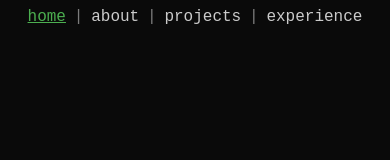
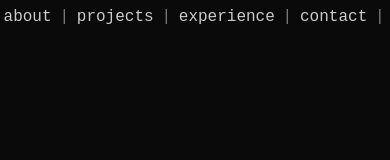
Before and after one commit to Karl-Michaud/portfolio-website, a Next.js app in the folder website/: page / in a window 390 px wide. Shown: the top 160 px of the page. Built offline with nearby package versions, Linux system fonts and the light colour scheme.

Commit message:
Added resume compatibility. Will add real resume in future commit

```diff
--- a/website/src/app/components/Navigation.tsx
+++ b/website/src/app/components/Navigation.tsx
@@ -3,6 +3,8 @@
 import Link from "next/link";
 import { useState, useEffect, useRef } from "react";
 import styles from './Navigation.module.css';
+
+const PDF_URL = '/karl-resume.pdf';
 
 export default function Navigation() {
   const [activeSection, setActiveSection] = useState('home');
@@ -16,6 +18,11 @@ export default function Navigation() {
       // Immediately set active section when clicking (no delay for user interaction)
       setActiveSection(sectionId);
     }
+  };
+
+  const openResume = (e: React.MouseEvent<HTMLAnchorElement>) => {
+    e.preventDefault();
+    window.open(PDF_URL, '_blank');
   };
 
   const updateActiveSection = (sectionId: string) => {
@@ -76,6 +83,27 @@ export default function Navigation() {
       updateActiveSection(currentSection);
     };
 
+    // Mobile-specific over-scroll correction
+    const handleScrollEnd = () => {
+      // Only apply correction on mobile devices
+      if (window.innerWidth <= 768) {
+        const container = document.querySelector('.container') || document.documentElement;
+        const lastSection = document.getElementById('contact');
+
+        if (lastSection) {
+          const containerHeight = container.scrollHeight || document.documentElement.scrollHeight;
+          const viewportHeight = window.innerHeight;
+          const currentScroll = window.scrollY;
+          const maxScroll = containerHeight - viewportHeight;
+
+          // If scrolled past the maximum scroll position, snap back to the contact section
+          if (currentScroll > maxScroll) {
+            lastSection.scrollIntoView({ behavior: 'smooth', block: 'start' });
+          }
+        }
+      }
+    };
+
     // Observe all sections
     const sections = ['home', 'about', 'projects', 'experience', 'contact'];
     sections.forEach(sectionId => {
@@ -87,12 +115,25 @@ export default function Navigation() {
 
     // Add scroll listener as fallback
     window.addEventListener('scroll', handleScroll);
+    // Add scroll end listener for mobile over-scroll correction
+    window.addEventListener('scrollend', handleScrollEnd);
+    // Fallback for browsers that don't support scrollend
+    let scrollTimeout: NodeJS.Timeout;
+    const handleScrollStop = () => {
+      clearTimeout(scrollTimeout);
+      scrollTimeout = setTimeout(handleScrollEnd, 100);
+    };
+    window.addEventListener('scroll', handleScrollStop);
+
     // Initial check
     handleScroll();
 
     return () => {
       observer.disconnect();
       window.removeEventListener('scroll', handleScroll);
+      window.removeEventListener('scrollend', handleScrollEnd);
+      window.removeEventListener('scroll', handleScrollStop);
+      clearTimeout(scrollTimeout);
       // Clean up timeout
       if (debounceRef.current) {
         clearTimeout(debounceRef.current);
@@ -143,7 +184,7 @@ export default function Navigation() {
           contact me
         </Link>
         <span>|</span>
-        <Link href="/">my resume</Link>
+        <Link href={PDF_URL} onClick={openResume}>my resume</Link>
       </nav>
       <nav className={styles.navMobileMed}>
         {/* Mobile Medium navigation links (customize as needed) */}
@@ -187,7 +228,7 @@ export default function Navigation() {
           contact
         </Link>
         <span>|</span>
-        <Link href="/">my resume</Link>
+        <Link href={PDF_URL} onClick={openResume}>my resume</Link>
       </nav>
       <nav className={styles.navMobile}>
         {/* Mobile navigation links (customize as needed) */}
@@ -222,6 +263,16 @@ export default function Navigation() {
         >
           experience
         </Link>
+        <span>|</span>
+        <Link
+          href="/#contact"
+          onClick={(e) => scrollToSection(e, 'contact')}
+          className={activeSection === 'contact' ? styles.active : ''}
+        >
+          contact
+        </Link>
+        <span>|</span>
+        <Link href={PDF_URL} onClick={openResume}>resume</Link>
       </nav>
     </>
   );
--- a/website/src/app/globals.css
+++ b/website/src/app/globals.css
@@ -8,6 +8,8 @@ html,
 body {
   max-width: 100vw;
   overflow-x: hidden;
+  overscroll-behavior: none;
+  color-scheme: dark;
 }
 
 body {
@@ -31,7 +33,3 @@ a {
   color: inherit;
   text-decoration: none;
 }
-
-html {
-  color-scheme: dark;
-}
--- a/website/src/app/home/intro.tsx
+++ b/website/src/app/home/intro.tsx
@@ -248,7 +248,7 @@ const IntroContentSmall= () => {
                     <FaEnvelope />
                 </a>
                 <a
-                    href="/resume.pdf"
+                    href="/karl-resume.pdf"
                     target="_blank"
                     rel="noopener noreferrer"
                     className={styles.socialLink2}
--- a/website/src/app/page.module.css
+++ b/website/src/app/page.module.css
@@ -5,6 +5,9 @@
   overflow-x: hidden;
   height: 100vh;
   width: 100vw;
+
+    overscroll-behavior: none;
+    scroll-behavior: smooth;
 }
 
 .page {
```
Also changed, not shown: 1 other file (tests, documents, lock files or other folders).
